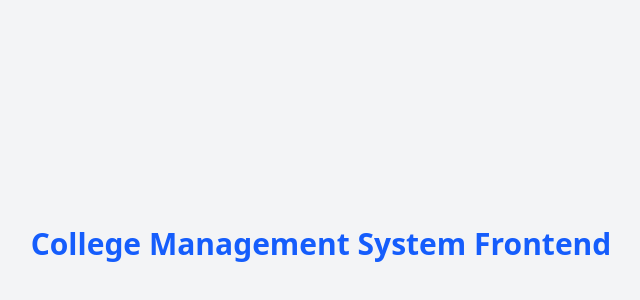
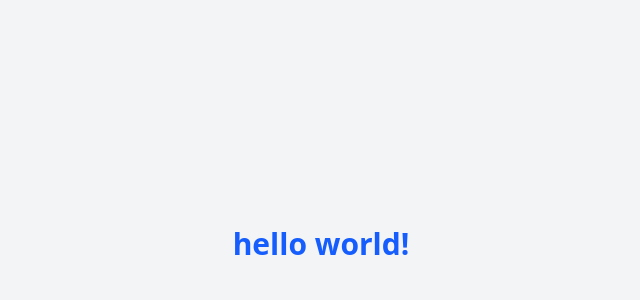
Before and after one commit to vimal004/Freelance-Project-1, a React (Vite) app in the folder frontend/: page / in a window 1280 px wide. Shown: the part 156-456 px from the top of the page, without its empty margins (319-959 px from the left). Built offline with nearby package versions, Linux system fonts and the light colour scheme.

Commit message:
Front-end setup completed

```diff
--- a/frontend/App.jsx
+++ b/frontend/App.jsx
@@ -1,9 +1,16 @@
-export default function App() {
+import "./App.css";
+
+
+function App() {
   return (
-    <div className="flex items-center justify-center h-screen bg-gray-100">
-      <h1 className="text-3xl font-bold text-blue-600">
-        College Management System Frontend
-      </h1>
-    </div>
+    <>
+      <div className="flex items-center justify-center h-screen bg-gray-100">
+        <h1 className="text-3xl font-bold text-blue-600">
+         hello world!
+        </h1>
+      </div>
+    </>
   );
 }
+
+export default App;
```
